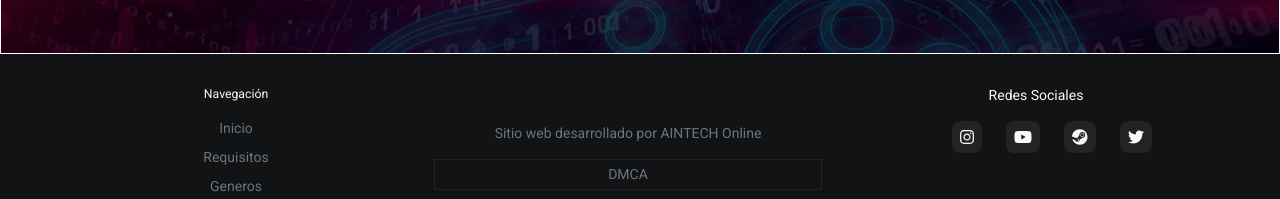
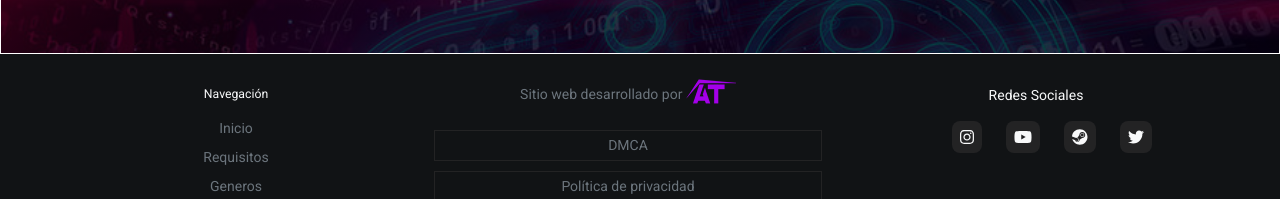
Before and after one commit to silvercrow26/aintech-games-frontend, a React (Vite) app: page /user/profile/1 in a window 1280 px wide. Shown: the part 232-431 px from the top of the page. Built offline with nearby package versions, Linux system fonts and the light colour scheme; no server answers.

Commit message:
pagination in admin database added & footer fix

```diff
--- a/src/App.css
+++ b/src/App.css
@@ -769,3 +769,11 @@ footer {
 .logoNavbar:hover{
   filter: grayscale(80%)
 }
+
+.logoFooter{
+  width: 50px;
+}
+
+.logoFooter:hover{
+  filter: grayscale(30%)
+}
--- a/src/auth/pages/LoginPage.jsx
+++ b/src/auth/pages/LoginPage.jsx
@@ -31,7 +31,7 @@ export const LoginPage = () => {
 
   return (
     <>
-      <div className='container mt-3  border p-5 bgCardLogin mb-3'>
+      <div className='container mt-3  border p-5 bgCardLogin bg-black mb-3'>
         <Link to="/" className="volverInicio">
           <button className="btn btn-outline-light mb-5"><FontAwesomeIcon icon={faArrowLeft} /> Volver al inicio</button>
         </Link>
--- a/src/games/components/Dashboard/AdminGameDatabase.jsx
+++ b/src/games/components/Dashboard/AdminGameDatabase.jsx
@@ -3,12 +3,17 @@ import { faPlus } from "@fortawesome/free-solid-svg-icons";
 import { FontAwesomeIcon } from "@fortawesome/react-fontawesome";
 import { Link } from "react-router-dom";
 import { useDownloadServerStore, useGameStore, AdminGameDatabaseItem } from '../../index';
+import { Pagination } from "../../pages/Pagination";
+import { useCounter } from "../../hooks/useCounter";
 
 export const AdminGameDatabase = () => {
   const { games, setActiveGame, activeGame } = useGameStore();
   const { setDownloadServers, downloadServers } = useDownloadServerStore();
   const [gameSearch, setGameSearch] = useState('');
   const [elementSearch, setElementSearch] = useState([])
+  const { counter, decrement, increment,reset } = useCounter(1);
+  const maxGames = 12;
+  const lastPage = Math.ceil(games?.length / maxGames);
 
   const getSearchData = () => {
     const filterData = games.filter((game) => game.name.toLowerCase().includes(gameSearch.toLowerCase())).reverse();
@@ -64,7 +69,10 @@ export const AdminGameDatabase = () => {
           </tr>
         </thead>
         <tbody>
-          {elementSearch?.map((game) => (
+          {elementSearch?.slice(
+            (counter - 1) * maxGames,
+            (counter - 1) * maxGames + maxGames
+          ).map((game) => (
             <AdminGameDatabaseItem
               key={game._id}
               game={game}
@@ -72,6 +80,15 @@ export const AdminGameDatabase = () => {
               elementSearch={elementSearch}
             />
           ))}
+          <div className="d-flex justify-content-end">
+
+          <Pagination
+            page={counter}
+            decrement={decrement}
+            increment={increment}
+            lastPage={lastPage}
+            />
+            </div>
         </tbody>
       </table>
     </section>
--- a/src/games/components/Footer.jsx
+++ b/src/games/components/Footer.jsx
@@ -9,6 +9,7 @@ import {
   faYoutube,
 } from "@fortawesome/free-brands-svg-icons";
 import React from "react";
+import logoaintech from '../../assets/aintechlogo.png'
 import { Link } from "react-router-dom";
 export const Footer = () => {
   return (
@@ -36,9 +37,9 @@ export const Footer = () => {
           </ul>
         </div>
         <div className="col-md-4 col-sm-12 ">
-          <p className="small mt-5 text-center text-secondary">
-            Sitio web desarrollado por AINTECH Online
-          </p>
+          <a className="small mt-5 text-center text-secondary text-decoration-none" target="_blank" href="https://www.aintech.com.ar/">
+            Sitio web desarrollado por <img src={logoaintech} className="logoFooter" />
+          </a >
           <div className="">
             <div >
             <Link to="/dmca" className="text-decoration-none text-secondary">
```
Also changed, not shown: src/assets/aintechlogo.png (added).
